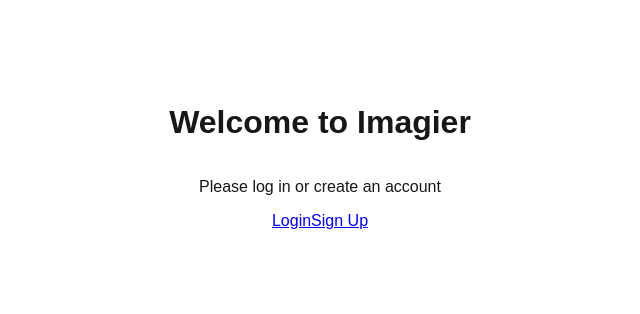
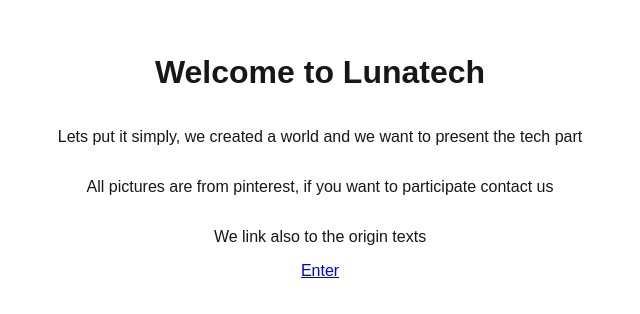
Before and after one commit to tsurubari/lunatech, a Next.js app: page / in a window 1280 px wide. Before the commit this address had no page. Shown: the part 252-566 px from the top of the page, without its empty margins (320-960 px from the left). Built offline with nearby package versions, Linux system fonts and the light colour scheme.

Commit message:
j'avance le retapage du site j'ai mis le sub

```diff
--- a/app/layout.jsx
+++ b/app/layout.jsx
@@ -1,24 +1,14 @@
 "use client";
-import { useState, useEffect } from "react";
-import { useRouter } from "next/navigation";
+
 import supabase from "../supabaseClient";
 import "./globals.css";
 
 export default function RootLayout({ children }) {
-  const router = useRouter();
 
-  const checkSession = async () => {
-    const {
-      data: { session },
-    } = await supabase.auth.getSession();
-    if (!session) {
-      router.push("/login");
-    }
-  };
 
-  useEffect(() => {
-    checkSession();
-  }, []);
+
+
+
 
   return (
     <html lang="fr">
@@ -28,11 +18,11 @@ export default function RootLayout({ children }) {
           name="viewport"
           content="width=device-width, initial-scale=1, shrink-to-fit=no"
         />
-        <title>Imagier</title>
-        <meta name="author" content="Imagier" />
+        <title>Lunatech</title>
+        <meta name="author" content="Lunatech" />
         <meta
           name="description"
-          content="What good is a story without a bit of illustration?"
+          content="All tech in a world that does not exist...yest!?"
         />
       </head>
       <body
--- a/app/page.jsx
+++ b/app/page.jsx
@@ -1,22 +1,18 @@
 export default function Home() {
   return (
     <div className="min-h-screen flex flex-col items-center justify-center">
-      <h1 className="text-4xl font-bold mb-8">Welcome to Imagier</h1>
-      <p className="mb-8 text-lg">Please log in or create an account</p>
-
+      <h1 className="text-4xl font-bold mb-8">Welcome to Lunatech</h1>
+      <p className="mb-8 text-lg">Lets put it simply, we created a world and we  want to present the tech part</p>
+      <p className="mb-8 text-lg">All pictures are from pinterest, if you want to participate contact us</p>
+      <p className="mb-8 text-lg">We link also to the origin texts</p>
       <div className="space-x-4">
         <a
-          href="/login"
+          href="/welcome"
           className="px-6 py-2 bg-blue-600 text-white rounded-md hover:bg-blue-700"
         >
-          Login
+          Enter
         </a>
-        <a
-          href="/signup"
-          className="px-6 py-2 bg-gray-600 text-white rounded-md hover:bg-gray-700"
-        >
-          Sign Up
-        </a>
+
       </div>
     </div>
   )
--- a/app/welcome/page.jsx
+++ b/app/welcome/page.jsx
@@ -3,35 +3,8 @@
 "use client";
 import NavBar from "../../components/NavBar";
 
-import { useEffect } from "react";
-import { useRouter } from "next/navigation";
-import supabase from "../../supabaseClient";
+export default function Welcome() {
 
-export default function Welcome() {
-  const router = useRouter();
-
-  useEffect(() => {
-    const checkSession = async () => {
-      const {
-        data: { session },
-      } = await supabase.auth.getSession();
-
-      if (!session) {
-        // If no session, redirect to login
-        router.push("/login");
-      }
-    };
-    checkSession();
-  }, [router]);
-
-  const handleLogout = async () => {
-    const { error } = await supabase.auth.signOut();
-    if (!error) {
-      router.push("/login");
-    } else {
-      console.error("Error logging out:", error.message);
-    }
-  };
 
   return (
     <div className="min-h-screen bg-gray-50 p-4">
```
